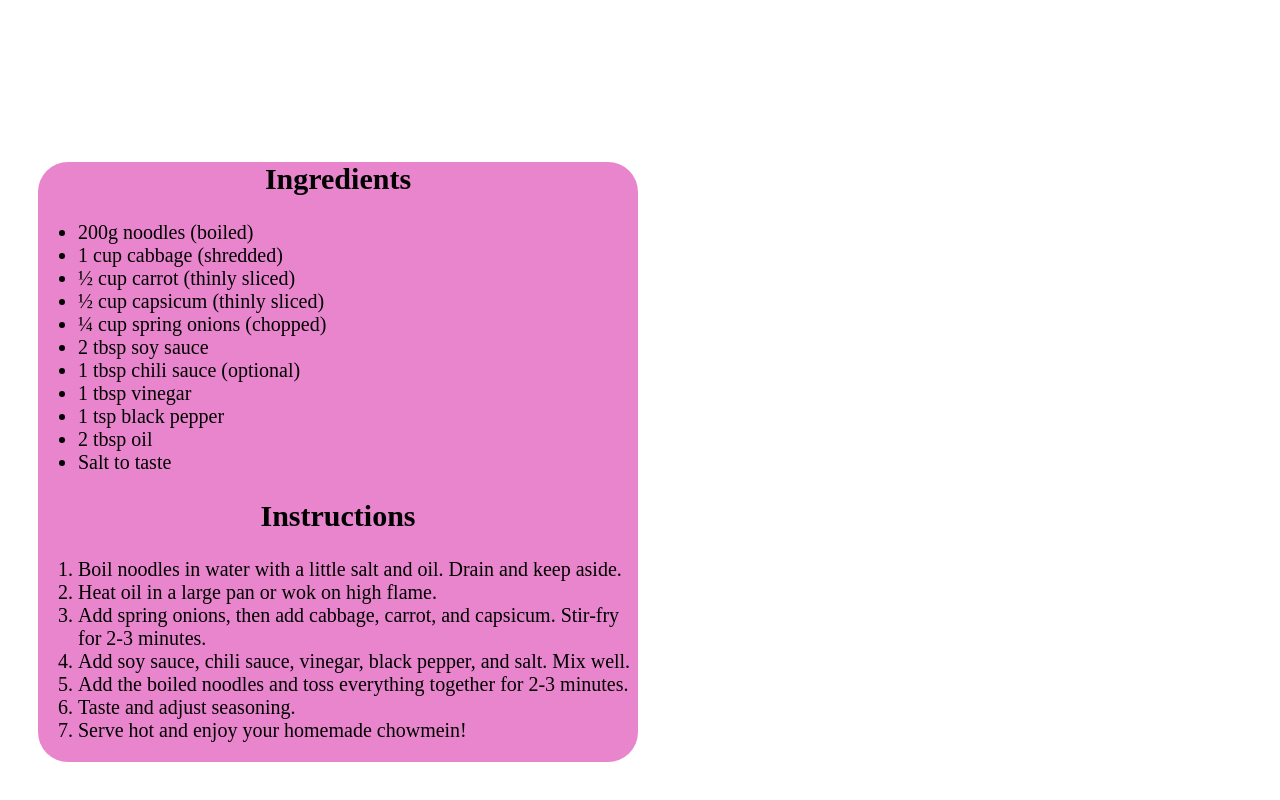
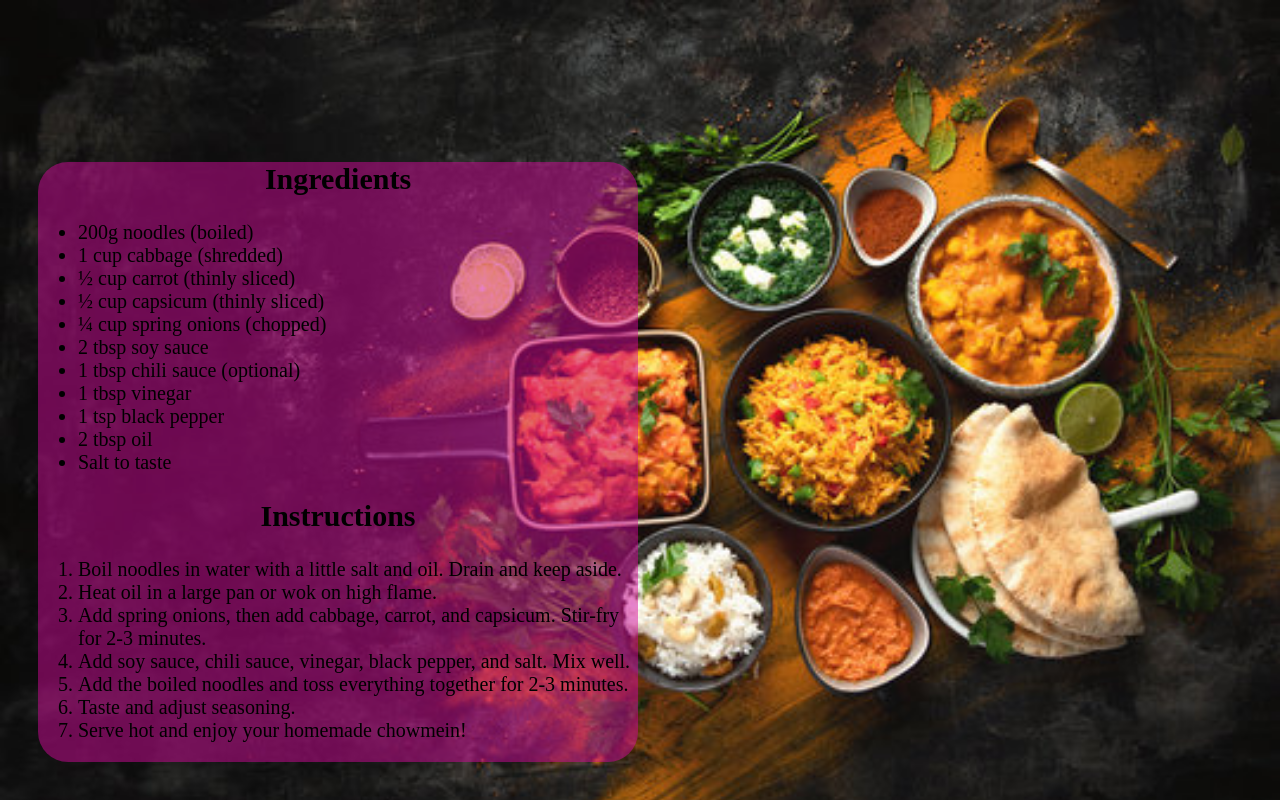
Before and after one commit to BismaBaloch4/4.Pages.Website, a plain HTML site: page chowmein/index.html in a window 1280 px wide. Drawn offline with Linux system fonts and the light colour scheme.

Commit message:
reset image

```diff
--- a/chowmein/style.css
+++ b/chowmein/style.css
@@ -1,5 +1,5 @@
 body {
-    background-image: url(images/2.jpg);
+    background-image: url(/images/2.jpg);
     background-size: cover;
 }
 h1 {
```
